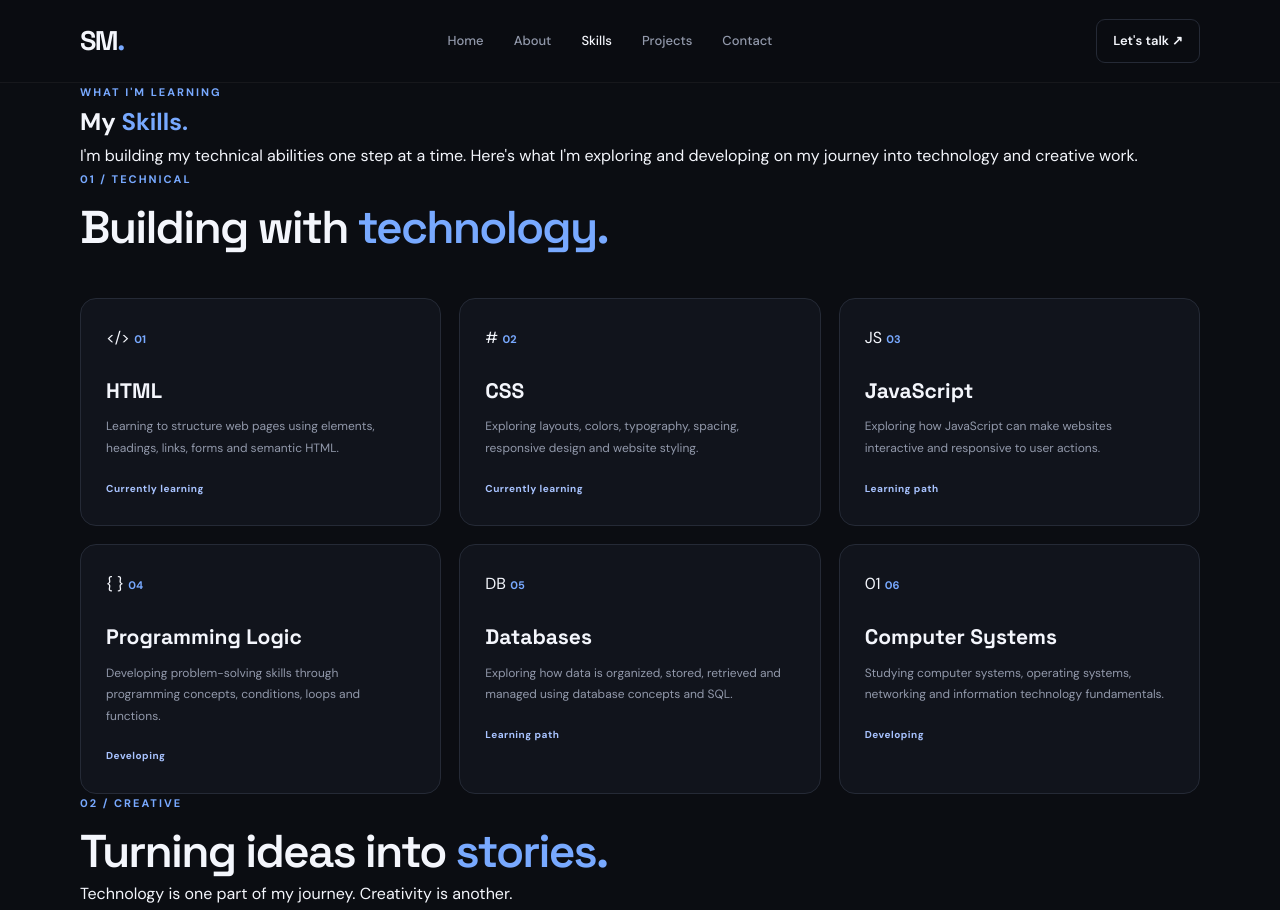
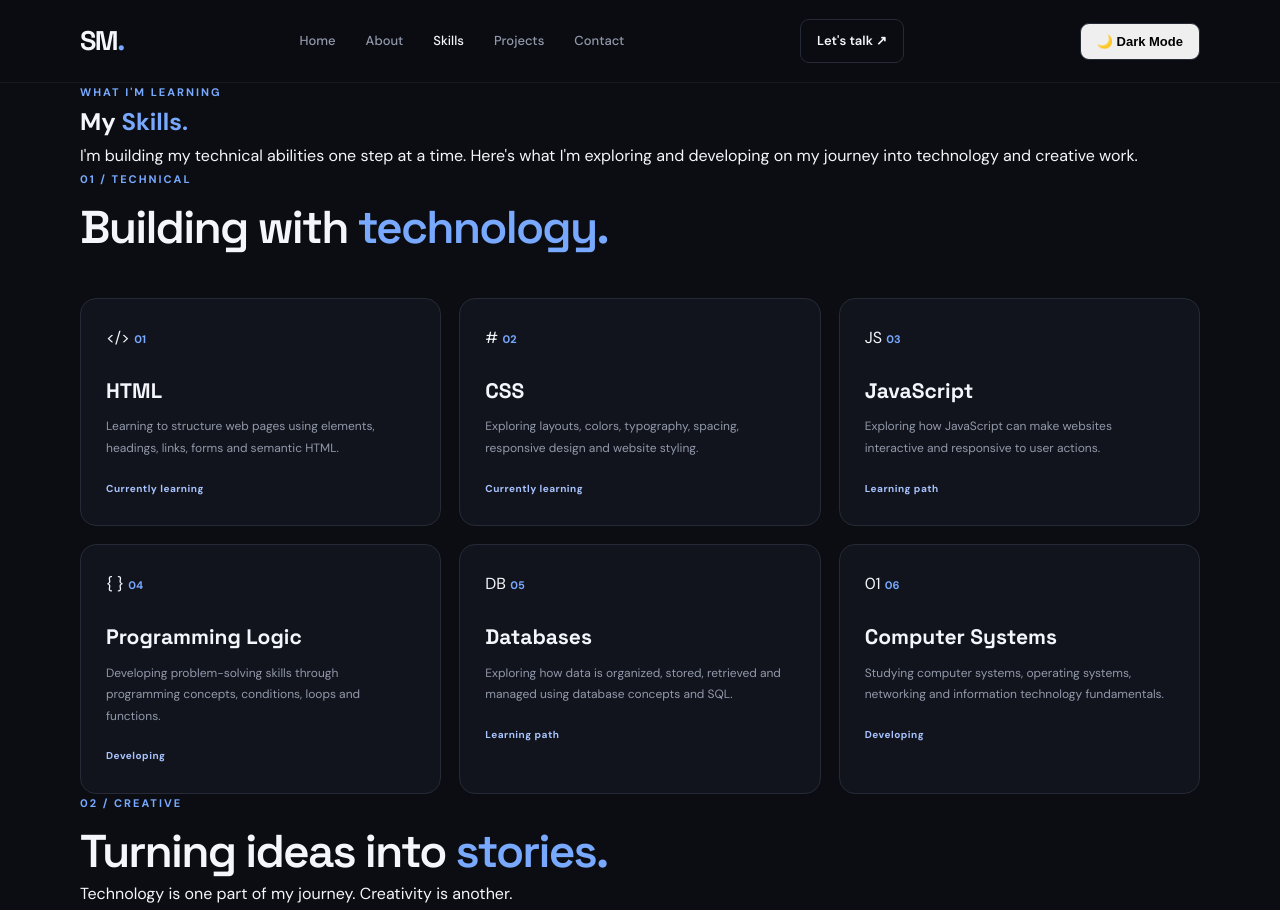
Before and after one commit to shawnomondi4744/my-portfolio, a plain HTML site: page skills.html in a window 1280 px wide. Shown: the top 910 px of the page. Drawn offline with Linux system fonts and the light colour scheme.

Commit message:
Add dark mode toggle button to skills page
Add Dark Mode toggle to Projects page

```diff
--- a/skills.html
+++ b/skills.html
@@ -42,6 +42,9 @@
 
             <a href="contact.html" class="nav-button">Let's talk ↗</a>
 
+            <button type="button" id="theme-toggle" class="nav-button">
+    🌙 Dark Mode
+        </button>
         </nav>
 
     </header>
@@ -362,6 +365,7 @@
 
     </footer>
 
+    <script src="coding-lessons/dark-mode.js"></script>
 </body>
 
 </html>
```
